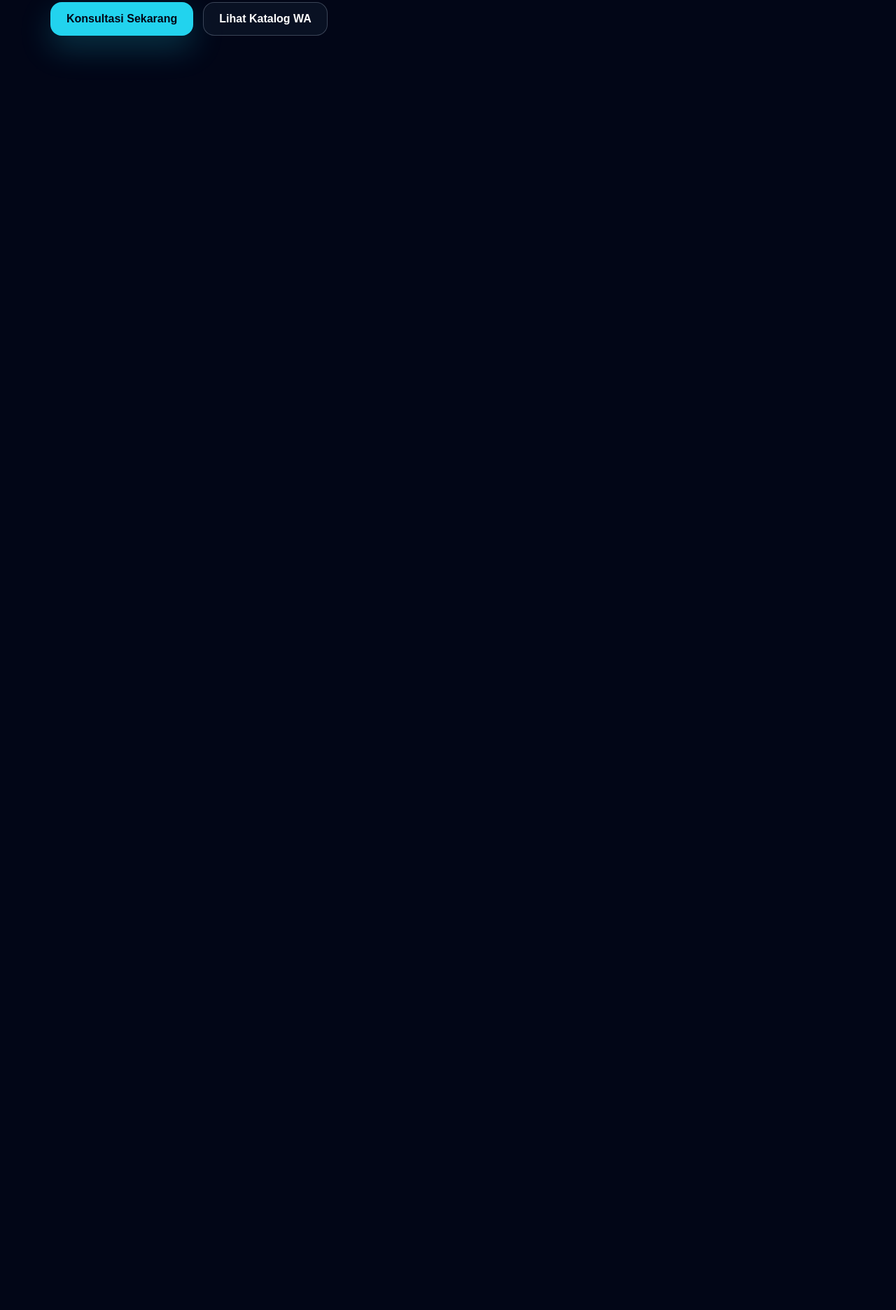
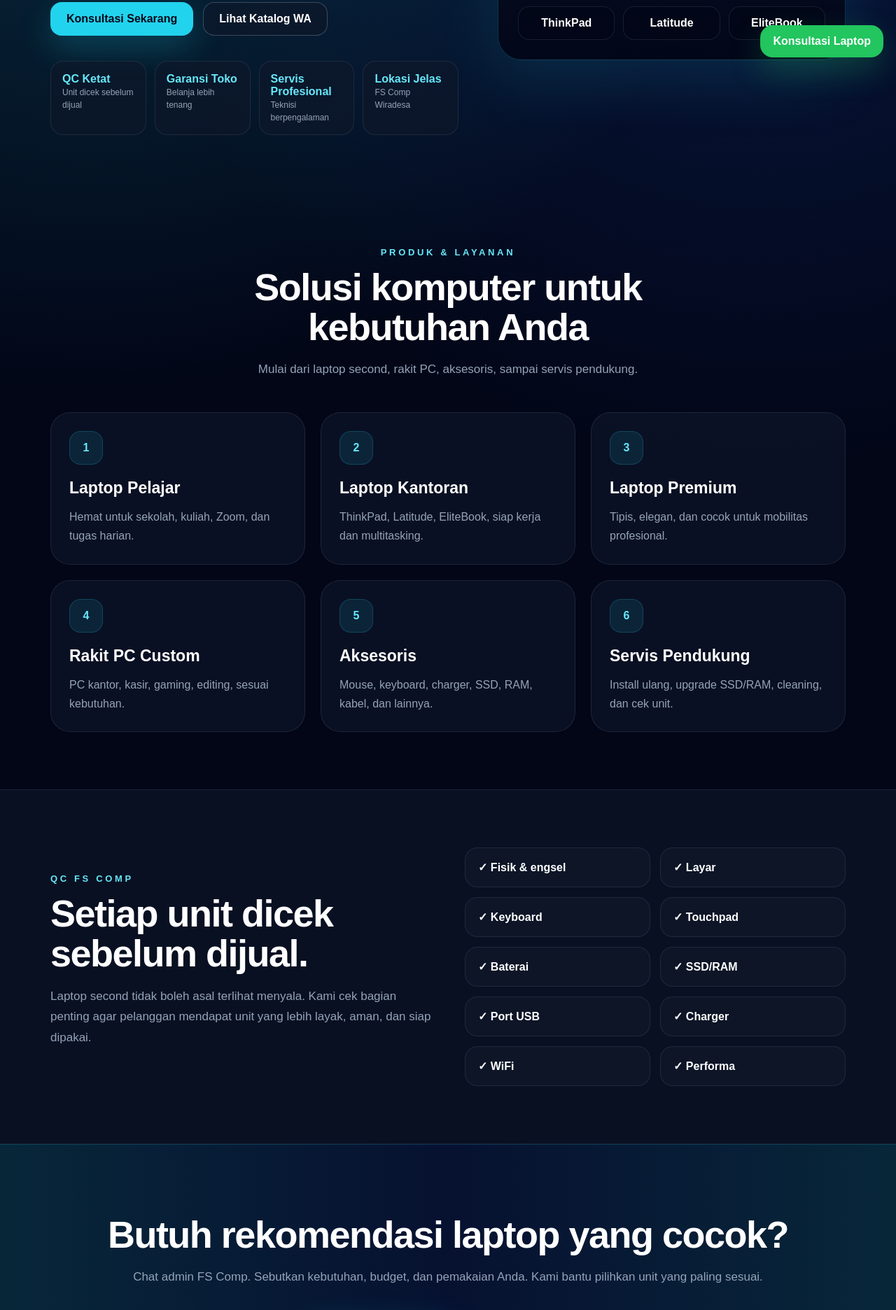
Before and after one commit to fazaabdani/fscomp-landing, a Next.js app: page / in a window 1280 px wide. Shown: the part 700-2572 px from the top of the page at 70% size. Before the commit the page ends 829 px from the top, so only its background shows below. Built offline with nearby package versions, Linux system fonts and the light colour scheme.

Commit message:
Fokuskan semua CTA ke nomor 0816660056

```diff
--- a/app/page.js
+++ b/app/page.js
@@ -1,6 +1,7 @@
 export default function Home() {
-  const wa = "https://wa.me/62816660056?text=Assalamualaikum%20FS%20Comp%2C%20saya%20ingin%20konsultasi%20laptop%20second";
-  const katalog = "https://wa.me/c/62816692428";
+  const waNumber = "62816660056";
+  const wa = `https://wa.me/${waNumber}?text=Assalamualaikum%20FS%20Comp%2C%20saya%20ingin%20konsultasi%20laptop%20second`;
+  const katalog = `https://wa.me/c/${waNumber}`;
 
   const items = [
     ["Laptop Pelajar", "Hemat untuk sekolah, kuliah, Zoom, dan tugas harian."],
@@ -408,6 +409,19 @@ export default function Home() {
           gap:28px
         }
 
+        .floatwa{
+          position:fixed;
+          right:18px;
+          bottom:18px;
+          z-index:30;
+          background:#22c55e;
+          color:#fff;
+          border-radius:18px;
+          padding:14px 18px;
+          font-weight:900;
+          box-shadow:0 18px 45px rgba(34,197,94,.25)
+        }
+
         footer{
           border-top:1px solid rgba(148,163,184,.1);
           background:#000;
@@ -439,6 +453,7 @@ export default function Home() {
           .stats,.list{grid-template-columns:1fr}
           .btn{width:100%}
           .hero{padding-top:54px}
+          .floatwa{left:18px;text-align:center}
         }
       `}</style>
 
@@ -455,7 +470,7 @@ export default function Home() {
           <div className="links">
             <a href="#produk">Produk</a>
             <a href="#keunggulan">Keunggulan</a>
-            <a href="#servis">Servis</a>
+            <a href="#qc">QC</a>
             <a href="#lokasi">Lokasi</a>
           </div>
 
@@ -492,8 +507,129 @@ export default function Home() {
               Lihat Katalog WA
             </a>
           </div>
+
+          <div className="stats" id="keunggulan">
+            <div className="stat"><b>QC Ketat</b><span>Unit dicek sebelum dijual</span></div>
+            <div className="stat"><b>Garansi Toko</b><span>Belanja lebih tenang</span></div>
+            <div className="stat"><b>Servis Profesional</b><span>Teknisi berpengalaman</span></div>
+            <div className="stat"><b>Lokasi Jelas</b><span>FS Comp Wiradesa</span></div>
+          </div>
+        </div>
+
+        <div className="device">
+          <div className="deviceTop">
+            <div>
+              <small>FS Comp</small>
+              <h2>Ready Laptop Second</h2>
+            </div>
+            <div className="fs">FS</div>
+          </div>
+          <div className="visual">
+            <div className="screen">
+              <b>QC Passed</b>
+              <span>Laptop siap pakai</span>
+            </div>
+          </div>
+          <div className="chips">
+            <div className="chip">ThinkPad</div>
+            <div className="chip">Latitude</div>
+            <div className="chip">EliteBook</div>
+          </div>
         </div>
       </div>
+
+      <section id="produk">
+        <div className="wrap">
+          <div className="center">
+            <div className="eye">Produk & Layanan</div>
+            <h3>Solusi komputer untuk kebutuhan Anda</h3>
+            <p>
+              Mulai dari laptop second, rakit PC, aksesoris, sampai servis pendukung.
+            </p>
+          </div>
+
+          <div className="grid">
+            {items.map((item, index) => (
+              <div className="card" key={item[0]}>
+                <div className="ico">{index + 1}</div>
+                <h4>{item[0]}</h4>
+                <p>{item[1]}</p>
+              </div>
+            ))}
+          </div>
+        </div>
+      </section>
+
+      <section id="qc" className="band">
+        <div className="wrap split">
+          <div>
+            <div className="eye">QC FS Comp</div>
+            <h3>Setiap unit dicek sebelum dijual.</h3>
+            <p className="text">
+              Laptop second tidak boleh asal terlihat menyala. Kami cek bagian penting
+              agar pelanggan mendapat unit yang lebih layak, aman, dan siap dipakai.
+            </p>
+          </div>
+
+          <div className="list">
+            {[
+              "Fisik & engsel",
+              "Layar",
+              "Keyboard",
+              "Touchpad",
+              "Baterai",
+              "SSD/RAM",
+              "Port USB",
+              "Charger",
+              "WiFi",
+              "Performa"
+            ].map((item) => (
+              <div className="li" key={item}>✓ {item}</div>
+            ))}
+          </div>
+        </div>
+      </section>
+
+      <section className="cta">
+        <div className="wrap">
+          <h3>Butuh rekomendasi laptop yang cocok?</h3>
+          <p className="text">
+            Chat admin FS Comp. Sebutkan kebutuhan, budget, dan pemakaian Anda.
+            Kami bantu pilihkan unit yang paling sesuai.
+          </p>
+          <div className="actions" style={{justifyContent:"center"}}>
+            <a className="btn primary" href={wa}>Chat Admin FS Comp</a>
+            <a className="btn outline" href={katalog}>Lihat Katalog WA</a>
+          </div>
+        </div>
+      </section>
+
+      <section id="lokasi">
+        <div className="wrap">
+          <div className="loc">
+            <div>
+              <div className="eye">Lokasi Toko</div>
+              <h3>FS Comp Wiradesa</h3>
+              <p className="text">
+                Jl. Wiradesa No.1 RT22/RW05, Wiradesa, Kab. Pekalongan.
+              </p>
+            </div>
+            <a className="btn primary" href={wa}>Hubungi via WhatsApp</a>
+          </div>
+        </div>
+      </section>
+
+      <footer>
+        <div className="wrap foot">
+          <div>
+            <b>FS COMP</b>
+            <p>Laptop second, rakit PC, aksesoris, dan servis komputer.</p>
+          </div>
+          <div>WhatsApp: 0816660056</div>
+        </div>
+      </footer>
+
+      <a className="floatwa" href={wa}>Konsultasi Laptop</a>
     </main>
   )
 }
```
